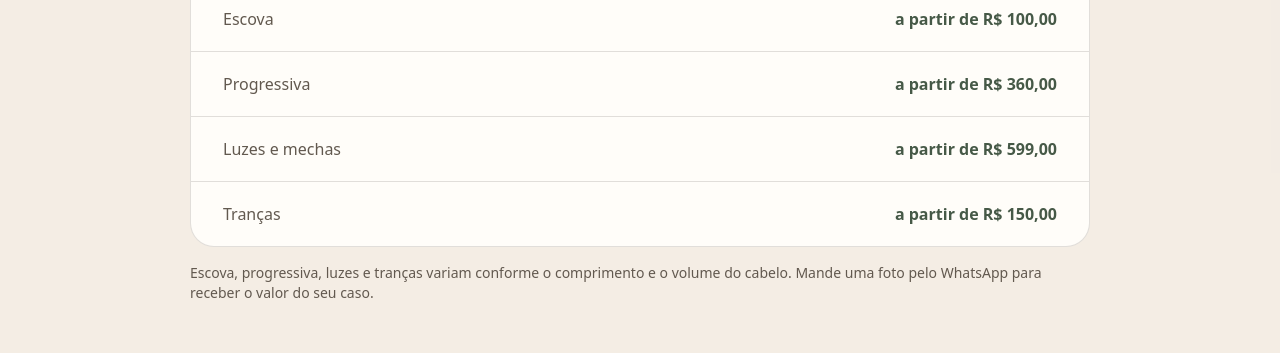
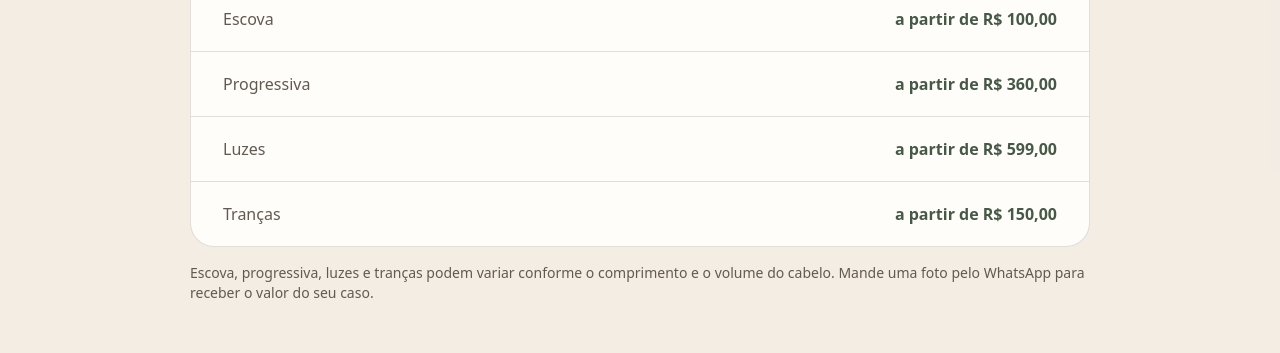
Before and after one commit to Romanahairstudio/romana-hair-studio, a Next.js app: page /cabeleireiro in a window 1280 px wide. Shown: the part 1860-2213 px from the top of the page. Built offline with nearby package versions, Linux system fonts and the light colour scheme.

Commit message:
Ajuste de rótulo: luzes
Co-Authored-By: Claude Opus 5.5 <noreply@anthropic.com>
Claude-Session: https://claude.ai/code/session_01Pj86SHn7CtmPo2LLhs5psW

```diff
--- a/app/cabeleireiro/page.jsx
+++ b/app/cabeleireiro/page.jsx
@@ -22,7 +22,7 @@ const schema = {
     { '@type': 'Offer', name: 'Corte feminino', price: 160, priceCurrency: 'BRL' },
     { '@type': 'Offer', name: 'Escova', priceSpecification: { '@type': 'PriceSpecification', minPrice: 100, priceCurrency: 'BRL' } },
     { '@type': 'Offer', name: 'Progressiva', priceSpecification: { '@type': 'PriceSpecification', minPrice: 360, priceCurrency: 'BRL' } },
-    { '@type': 'Offer', name: 'Luzes e mechas', priceSpecification: { '@type': 'PriceSpecification', minPrice: 599, priceCurrency: 'BRL' } },
+    { '@type': 'Offer', name: 'Luzes', priceSpecification: { '@type': 'PriceSpecification', minPrice: 599, priceCurrency: 'BRL' } },
     { '@type': 'Offer', name: 'Tranças', priceSpecification: { '@type': 'PriceSpecification', minPrice: 150, priceCurrency: 'BRL' } },
   ],
   url: 'https://www.romanahairstudio.com.br/cabeleireiro',
@@ -32,7 +32,7 @@ const precos = [
   ['Corte feminino', 'R$ 160,00'],
   ['Escova', 'a partir de R$ 100,00'],
   ['Progressiva', 'a partir de R$ 360,00'],
-  ['Luzes e mechas', 'a partir de R$ 599,00'],
+  ['Luzes', 'a partir de R$ 599,00'],
   ['Tranças', 'a partir de R$ 150,00'],
 ]
 const button = 'inline-flex rounded-2xl bg-[#465947] px-7 py-4 text-white font-bold hover:bg-[#352e2a] transition'
@@ -72,7 +72,7 @@ export default function CabeleireiroPage() {
           <div className="rounded-3xl border border-[#352e2a]/15 overflow-hidden bg-[#fffdf9]">
             {precos.map(([nome, preco]) => <div key={nome} className="flex items-center justify-between gap-5 px-5 sm:px-8 py-5 border-b last:border-b-0 border-[#352e2a]/15"><span className="text-[#62594f]">{nome}</span><strong className="text-[#465947] whitespace-nowrap">{preco}</strong></div>)}
           </div>
-          <p className="text-[#62594f] text-sm mt-4">Escova, progressiva, luzes e tranças variam conforme o comprimento e o volume do cabelo. Mande uma foto pelo WhatsApp para receber o valor do seu caso.</p>
+          <p className="text-[#62594f] text-sm mt-4">Escova, progressiva, luzes e tranças podem variar conforme o comprimento e o volume do cabelo. Mande uma foto pelo WhatsApp para receber o valor do seu caso.</p>
         </div>
       </section>
       <section id="trancas" className="max-w-[1260px] mx-auto px-5 lg:px-10 pb-20 scroll-mt-6">
```
